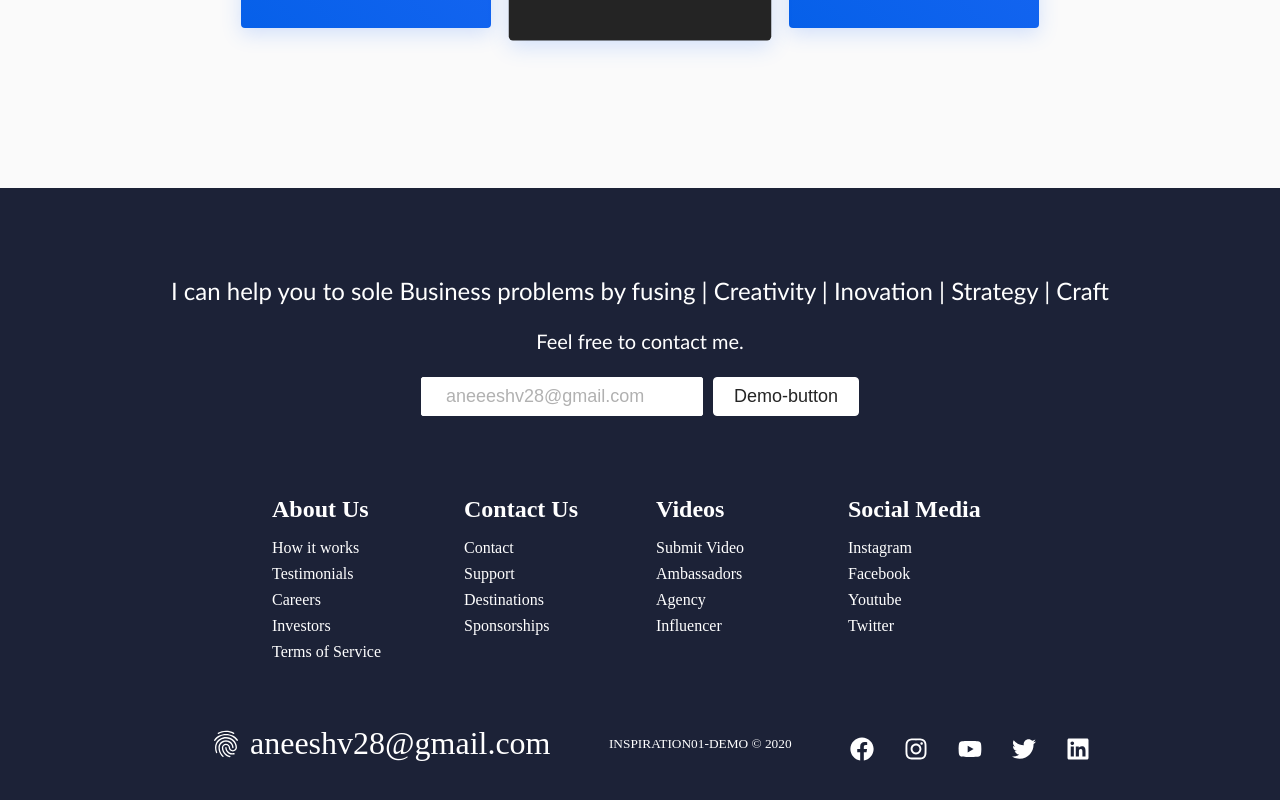
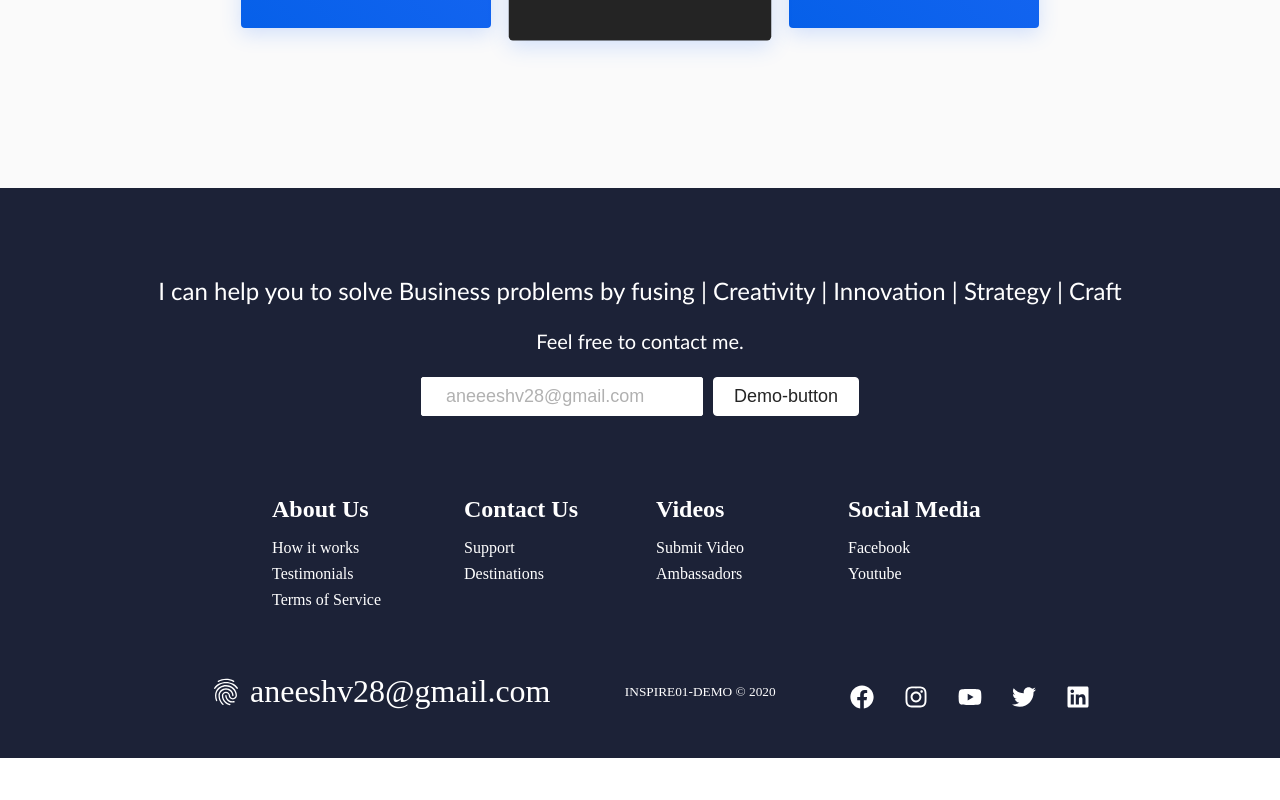
Before and after one commit to aneesh-v/inspireme01, a React (Create React App) app: page / in a window 1280 px wide. Shown: the part 4054-4854 px from the top of the page. After the commit the page ends 4812 px from the top, so only its background shows below. Built offline with nearby package versions, Linux system fonts and the light colour scheme.

Commit message:
inspire01 initial commit

```diff
--- a/src/App.js
+++ b/src/App.js
@@ -13,7 +13,7 @@ function App() {
         <Navbar />
         <Switch>
           <Route path="/" exact component={Home} />
-          <Route path="/inspireme001" exact component={Home} />
+          {/* <Route path="/inspireme001" exact component={Home} /> */}
           <Route path="/services" exact component={Services} />
           <Route path="/products" exact component={Products} />
           <Route path="/footer" exact component={Footer} />
--- a/src/components/pages/Footer/Footer.js
+++ b/src/components/pages/Footer/Footer.js
@@ -16,7 +16,7 @@ function Footer() {
         <div className='footer-container'>
             <section className='footer-subscription'>
                 <p className='footer-subscription-heading'>
-                    I can help you to sole Business problems by fusing | Creativity | Inovation | Strategy | Craft
+                    I can help you to solve Business problems by fusing | Creativity | Innovation | Strategy | Craft
                 </p>
                 <p className='footer-subscription-text'>
                     Feel free to contact me.
@@ -39,16 +39,12 @@ function Footer() {
                         <h2>About Us</h2>
                         <Link to='/sign-up'>How it works</Link>
                         <Link to='/'>Testimonials</Link>
-                        <Link to='/'>Careers</Link>
-                        <Link to='/'>Investors</Link>
                         <Link to='/'>Terms of Service</Link>
                     </div>
                     <div className='footer-link-items'>
                         <h2>Contact Us</h2>
-                        <Link to='/'>Contact</Link>
                         <Link to='/'>Support</Link>
                         <Link to='/'>Destinations</Link>
-                        <Link to='/'>Sponsorships</Link>
                     </div>
                 </div>
                 <div className='footer-link-wrapper'>
@@ -56,15 +52,12 @@ function Footer() {
                         <h2>Videos</h2>
                         <Link to='/'>Submit Video</Link>
                         <Link to='/'>Ambassadors</Link>
-                        <Link to='/'>Agency</Link>
-                        <Link to='/'>Influencer</Link>
+
                     </div>
                     <div className='footer-link-items'>
                         <h2>Social Media</h2>
-                        <Link to='/'>Instagram</Link>
                         <Link to='/'>Facebook</Link>
                         <Link to='/'>Youtube</Link>
-                        <Link to='/'>Twitter</Link>
                     </div>
                 </div>
             </div>
@@ -76,7 +69,7 @@ function Footer() {
               aneeshv28@gmail.com
             </Link>
                     </div>
-                    <small className='website-rights'>INSPIRATION01-DEMO © 2020</small>
+                    <small className='website-rights'>INSPIRE01-DEMO © 2020</small>
                     <div className='social-icons'>
                         <Link
                             className='social-icon-link'
--- a/src/components/pages/HomePage/Data.js
+++ b/src/components/pages/HomePage/Data.js
@@ -7,7 +7,7 @@ export const homeObjOne = {
     description: 'The problem is that the people with the most ridiculous ideas are always the people who are most certain of them.',
     buttonLabel: 'Get Started',
     imgStart: '',
-    img: 'inspireme001/images/thought.svg',
+    img: './inspireme001/images/thought.svg',
     alt: 'Credit Card'
 }
 export const homeObjTwo = {
```
